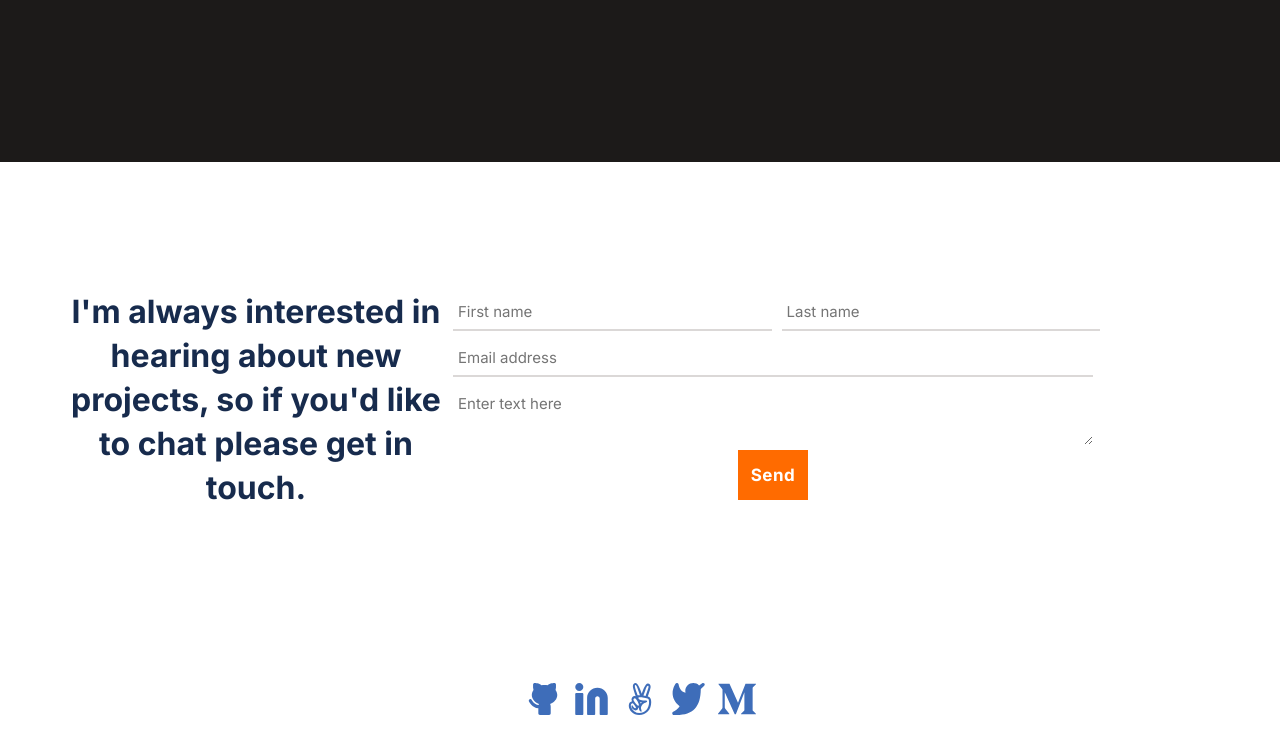
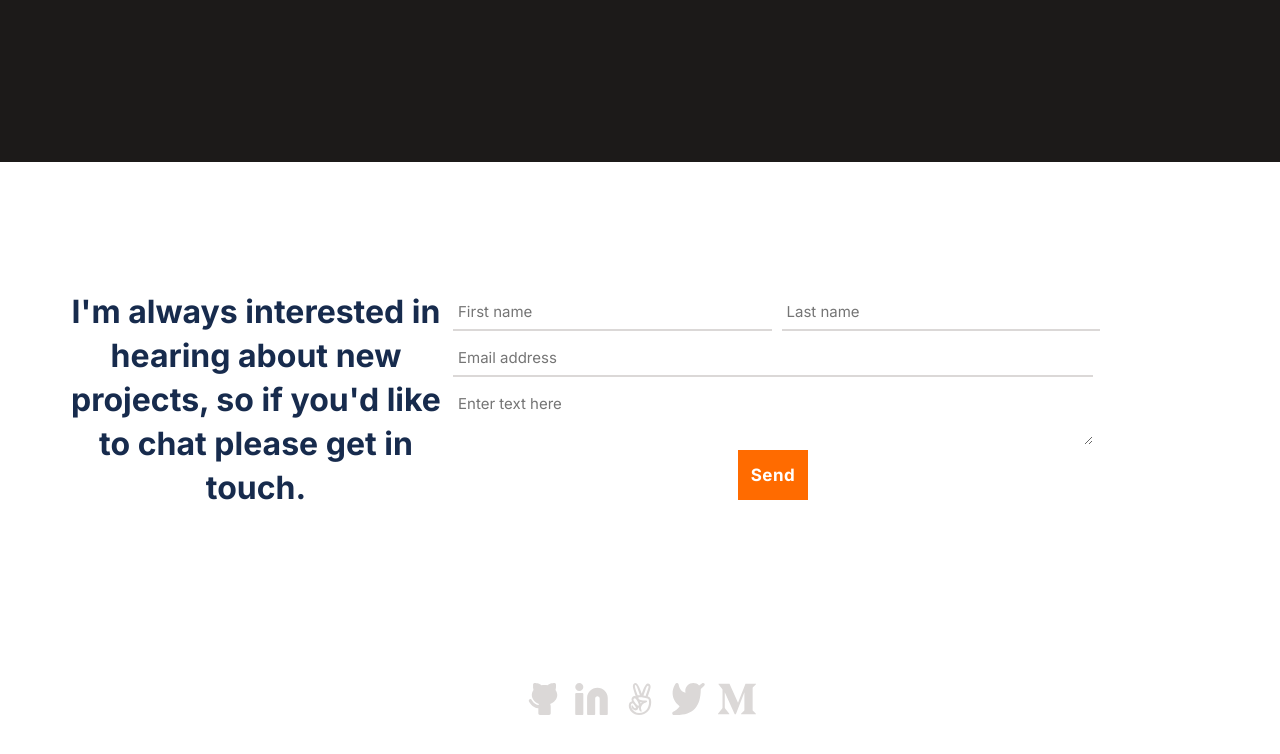
Before and after one commit to medaminedev66/mobile, a plain HTML site: page index.html in a window 1280 px wide. Shown: the part 3575-4329 px from the top of the page. Drawn offline with Linux system fonts and the light colour scheme.

Commit message:
Fix linters errors

```diff
--- a/css/main.css
+++ b/css/main.css
@@ -485,8 +485,6 @@ textarea {
   align-items: center;
   justify-content: space-around;
   padding: 5vh;
-  filter:
-    invert(67%) sepia(46%) saturate(986%) hue-rotate(179deg) brightness(92%) contrast(82%);
 }
 
 @media all and (min-width: 720px) {
```
